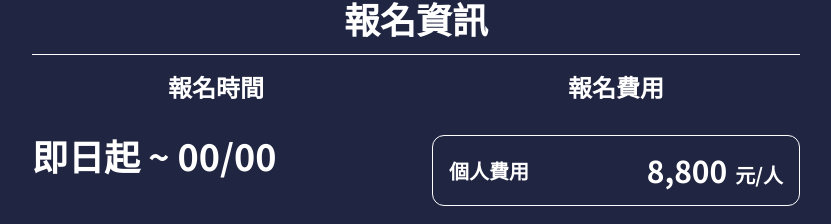
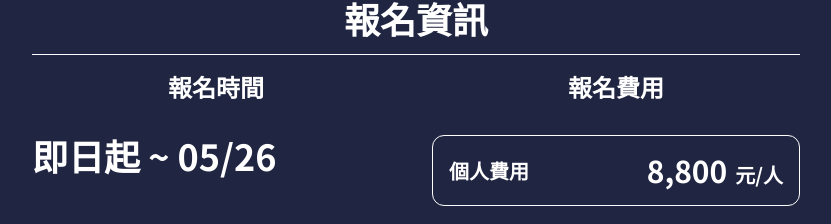
Before and after one commit to sitcon-tw/camp2024, a Next.js app: page /2023/ in a window 1280 px wide. Shown: the part 926-1150 px from the top of the page, without its empty margins (224-1055 px from the left). Built offline with nearby package versions, Linux system fonts and the light colour scheme.

Commit message:
updated application time

```diff
--- a/components/ApplicationInfo.tsx
+++ b/components/ApplicationInfo.tsx
@@ -17,7 +17,7 @@ export default function ApplicationInfo() {
     <div className="flex gap-8 flex-col lg:flex-row">
       <div className="w-full">
         <h2 className="text-2xl font-bold lg:text-center">報名時間</h2>
-        <h2 className="text-4xl font-bold mt-8">即日起 ~ 00/00</h2>
+        <h2 className="text-4xl font-bold mt-8">即日起 ~ 05/26</h2>
       </div>
       <div className="w-full">
         <h2 className="text-2xl font-bold lg:text-center">報名費用</h2>
```
